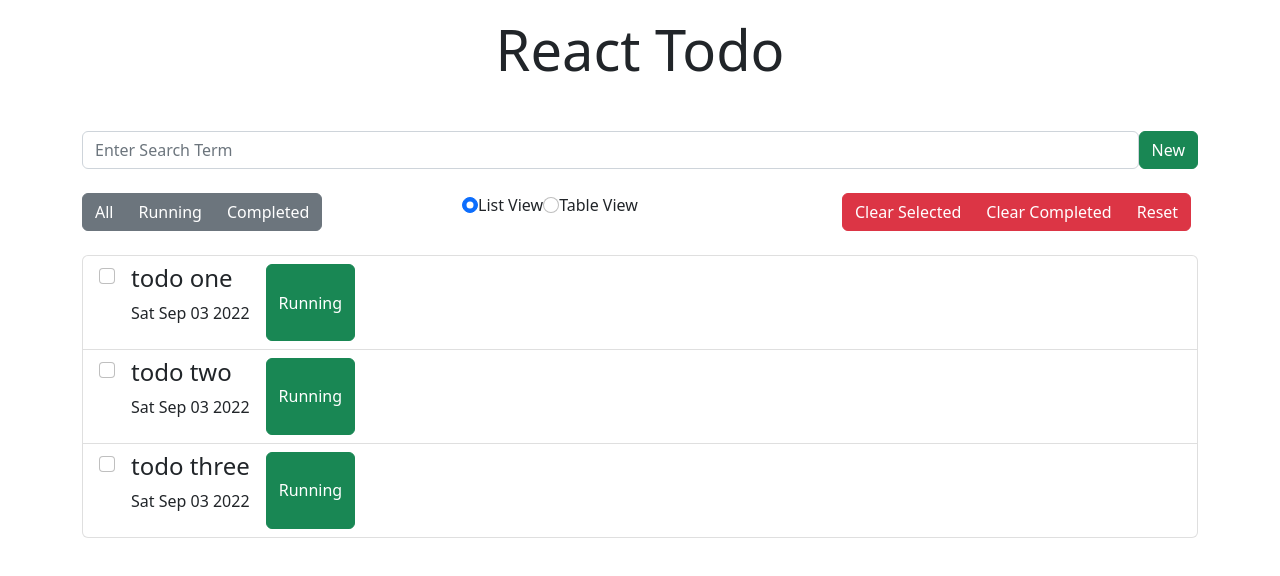
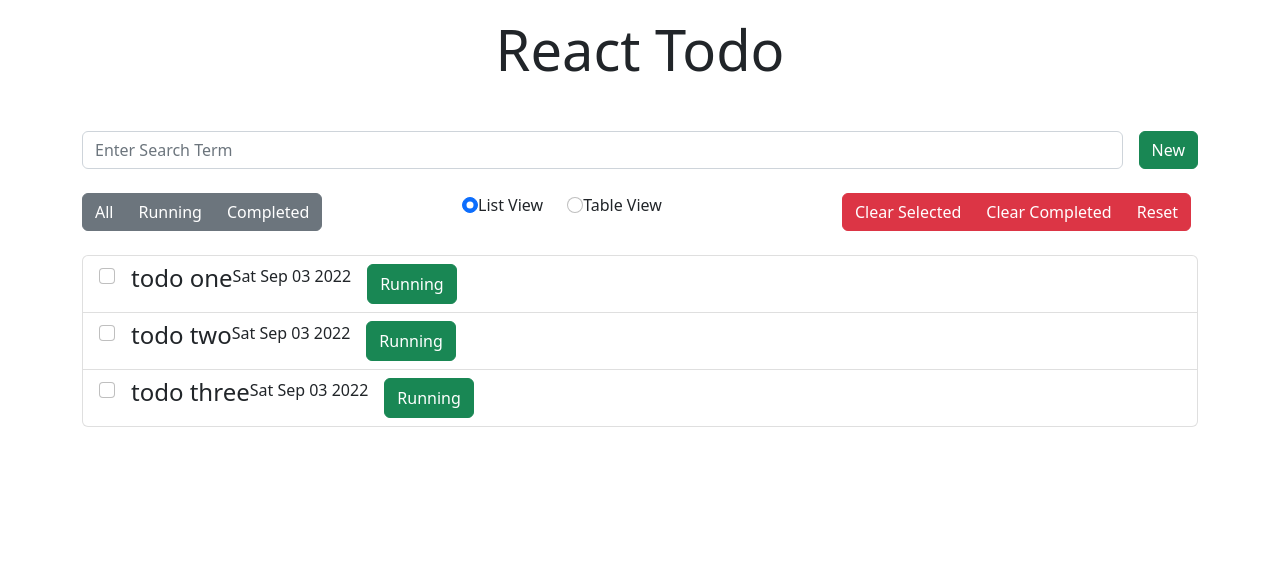
Before and after one commit to musafci/react-todo, a React (Create React App) app: page / in a window 1280 px wide. Shown: the top 576 px of the page. Built offline with nearby package versions, Linux system fonts and the light colour scheme.

Commit message:
Fix some design issue.

```diff
--- a/src/components/controllers/search-panel.jsx
+++ b/src/components/controllers/search-panel.jsx
@@ -6,7 +6,7 @@ const SearchPanel = ({term, handleSearch, toggleForm}) => (
     <div className="d-flex">
         <Input
             placeholder="Enter Search Term"
-            className="mr-3"
+            className="me-3"
             value={term}
             onChange={e => handleSearch(e.target.value)}
         />
--- a/src/components/controllers/view-controller.jsx
+++ b/src/components/controllers/view-controller.jsx
@@ -5,7 +5,7 @@ import {Label, Input} from "reactstrap";
 
 const ViewController = ({changeView, view}) => (
     <div className="d-flex">
-        <Label for="list-view" className="mr-4">
+        <Label for="list-view" className="me-4">
             <Input
                 type="radio"
                 name="view"
@@ -18,7 +18,7 @@ const ViewController = ({changeView, view}) => (
             List View
         </Label>
 
-        <Label for="table-view" className="mr-4">
+        <Label for="table-view" className="me-4">
             <Input
                 type="radio"
                 name="view"
--- a/src/components/listView/index.jsx
+++ b/src/components/listView/index.jsx
@@ -6,7 +6,7 @@ import PropTypes from 'prop-types';
 const ListItem = ({todo, toggleSelect, toggleComplete}) => {
     return(
 
-        <ListGroupItem className="d-flex align-item-center">
+        <ListGroupItem className="d-flex align-item-center align-center">
 
             <Input
                 type="checkbox"
@@ -15,7 +15,7 @@ const ListItem = ({todo, toggleSelect, toggleComplete}) => {
                 onChange={()=> toggleSelect(todo.id)}
             />
 
-            <div className="mx-3">
+            <div className="mx-3 d-flex">
                 <h4>{todo.text}</h4>
                 <p>{todo.time.toDateString()}</p>
             </div>
```
